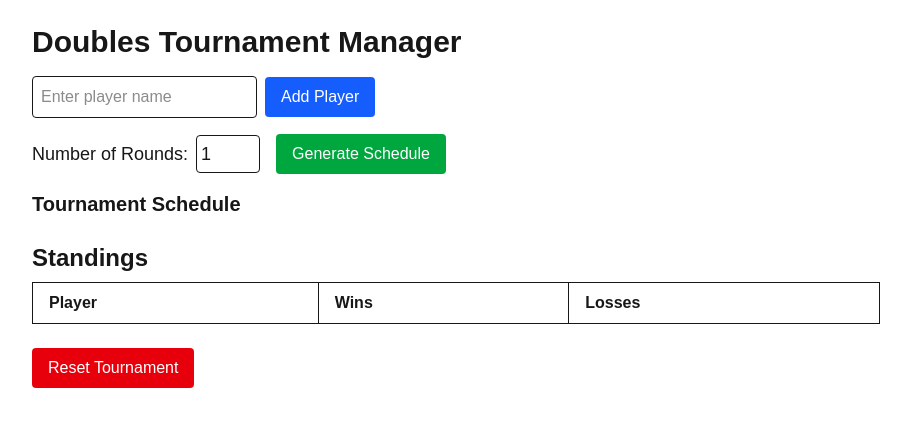
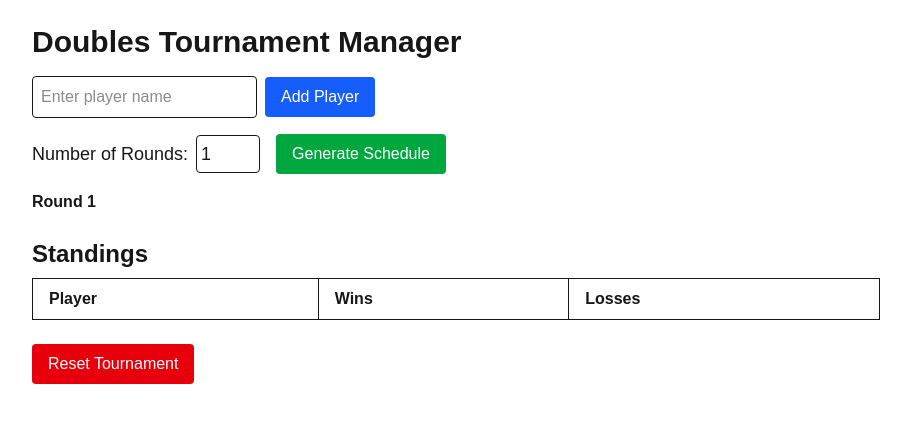
Before and after one commit to drusso97/pickleball-tournament-app, a Next.js app: page / in a window 1280 px wide. Both pictures are taken after a click on the button "Generate Schedule". Shown: the top 426 px of the page, without its empty margins (184-1095 px from the left). Built offline with nearby package versions, Linux system fonts and the light colour scheme.

Commit message:
Still working on schedule generator. Not working yet.

```diff
--- a/src/app/page.tsx
+++ b/src/app/page.tsx
@@ -6,7 +6,7 @@ import PlayerList from "@/components/PlayerList";
 import Schedule from '@/components/Schedule';
 import StandingsTable from '@/components/StandingsTable';
 import ScheduleGenerator from '@/components/ScheduleGenerator'; // Import your logic class
-import { Player, Round, Standings } from '@types';
+import { Player, Round, Standings } from '@/types';
 
 export default function HomePage() {
     const [players, setPlayers] = useState<Player[]>([]);
@@ -33,13 +33,14 @@ export default function HomePage() {
             }
 
             const newSchedule = ScheduleGenerator.generateSchedule(players, numRounds);
+            console.log("Generated Schedule:", newSchedule); // LOG IT
             setSchedule(newSchedule);
-            // Optionally reset standings here or keep them
             setStandings({});
         } catch (error: any) {
             alert(error.message);
         }
     };
+
 
     return (
         <main className="p-6 max-w-4xl mx-auto">
--- a/src/components/Schedule.tsx
+++ b/src/components/Schedule.tsx
@@ -1,26 +1,20 @@
-// src/components/Schedule.tsx
-import React from 'react';
-import { Player, Round, Standings } from '@/types';
+import {Round} from "@/types";
 
-type ScheduleProps = {
-    players: Player[];
-    schedule: Round[];
-    setSchedule: React.Dispatch<React.SetStateAction<Round[]>>;
-    standings: Standings;
-    setStandings: React.Dispatch<React.SetStateAction<Standings>>;
-};
+export default function Schedule({ schedule }: { schedule: Round[] }) {
+    if (!schedule.length) return <p>No schedule generated yet.</p>;
 
-export default function Schedule({
-                                     players,
-                                     schedule,
-                                     setSchedule,
-                                     standings,
-                                     setStandings,
-                                 }: ScheduleProps) {
     return (
         <div>
-            {/* Your schedule rendering logic here */}
-            <h2 className="text-xl font-semibold mb-2">Tournament Schedule</h2>
+            {schedule.map((round) => (
+                <div key={round.round} className="mb-4">
+                    <h3 className="font-bold">Round {round.round}</h3>
+                    {round.matches.map((match, idx) => (
+                        <p key={idx}>
+                            {match.team1.join(" & ")} vs {match.team2.join(" & ")}
+                        </p>
+                    ))}
+                </div>
+            ))}
         </div>
     );
 }
--- a/src/components/ScheduleGenerator.tsx
+++ b/src/components/ScheduleGenerator.tsx
@@ -1,6 +1,6 @@
 // ScheduleGenerator.ts
 
-import { Player, Match, Round } from '@types';
+import { Player, Match, Round } from '@/types';
 
 export default class ScheduleGenerator {
     static shuffleArray<T>(array: T[]): T[] {
```
